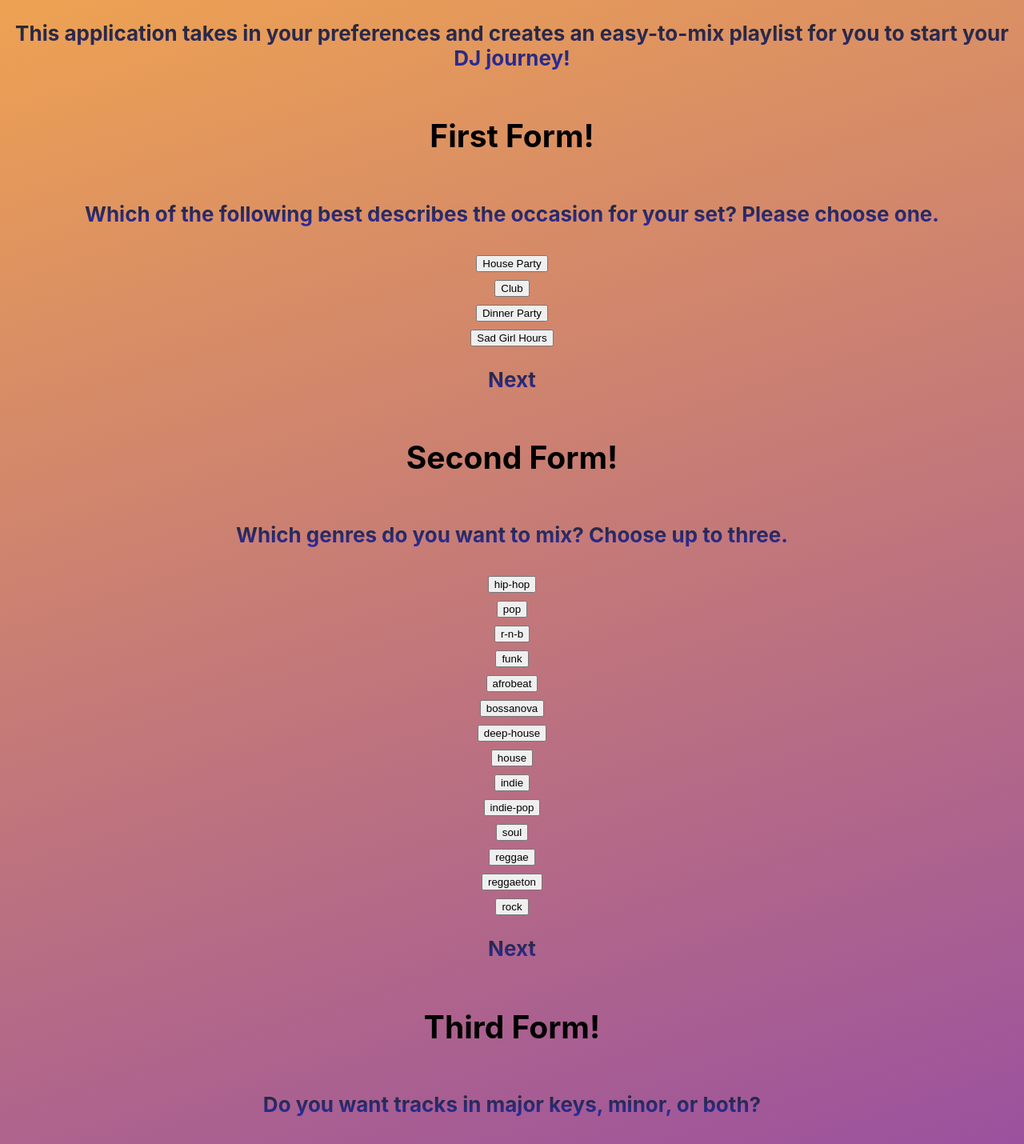
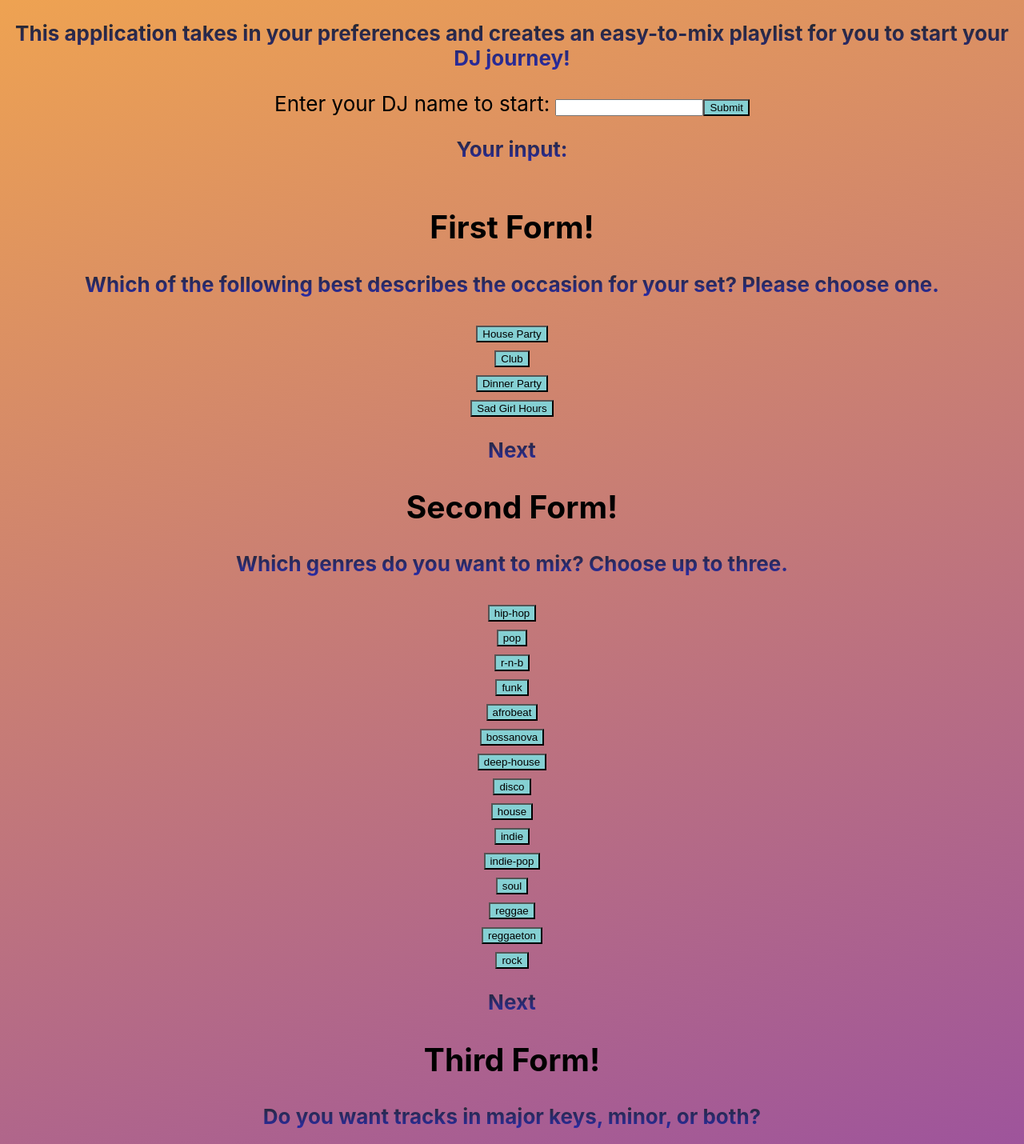
Before and after one commit to red-med/go-dj-scratch, a React (Create React App) app: page / in a window 1280 px wide. Shown: the part 320-1750 px from the top of the page at 80% size. Built offline with nearby package versions, Linux system fonts and the light colour scheme; no server answers.

Commit message:
completed song recc functionality up through song preview. next is to add user feed back and add last questions for playlist.

```diff
--- a/src/App.css
+++ b/src/App.css
@@ -66,3 +66,8 @@ p {
   justify-content: center;
   font-size: calc(10px + 2vmin);
 }
+
+button {
+  /* color: bisque; */
+  background-color: rgb(133, 208, 211);
+}
--- a/src/App.js
+++ b/src/App.js
@@ -2,6 +2,7 @@ import './App.css';
 import axios from 'axios';
 import React, { useState, useEffect, Suspense, lazy } from 'react';
 import SpotifyLogin from './components/SpotifyLogin';
+import SongRecc from './components/SongRecc';
 
 const SettingForm = lazy(() => import('./components/SettingForm'));
 const GenreForm = lazy(() => import('./components/GenreForm'));
@@ -10,15 +11,39 @@ const PopForm = lazy(() => import('./components/PopForm'))
 
 
 const SETTING_OPTIONS = ["House Party", "Club", "Dinner Party", "Sad Girl Hours"]
-const GENRE_OPTIONS = ["hip-hop", "pop", "r-n-b", "funk", "afrobeat", "bossanova", "deep-house","house", "indie", "indie-pop", "soul", "reggae", "reggaeton", "rock"]
+const GENRE_OPTIONS = ["hip-hop", "pop", "r-n-b", "funk", "afrobeat", "bossanova", "deep-house","disco", "house", "indie", "indie-pop", "soul", "reggae", "reggaeton", "rock"]
 const MODE_OPTIONS = ["major", "minor", "both"];
 const POP_OPTIONS = ["obscure", "popular", "mix"];
 
 function App() {
+  const [DJName, setDJName] = useState("");
+  const [DJData, setDJData] = useState([]);
   const [setting, setSetting] = useState("");
-  const [genres, setGenres] = useState("");
+  const [genres, setGenres] = useState(null);
   const [mode, setMode] = useState(0);
-  const [popularity, setPopularity] = useState(0);
+  const [popularity, setPopularity] = useState();
+  const [reccData, setReccData] = useState([]);
+
+  const handleName = (event) => {
+    setDJName(event.target.value)
+  }
+  const createDJ = (event) => {
+    event.preventDefault();
+    console.log("made it to createDJ");
+    const requestBody = {"name": `${DJName}`};
+    axios.post("http://127.0.0.1:5000/start1", requestBody)
+      .then((result) => {
+        console.log(result.data);
+        setDJData(result.data.DJ);
+
+      })
+      .catch((err) => {console.log(err)});
+      console.log(DJData);
+  };
+  // const getSongRecc = () => {
+  //   const DJid = DJData[0].id;
+
+  // }
 
   const updateSetting = (settingOption) => {
       setSetting(settingOption);
@@ -26,17 +51,22 @@ function App() {
     }
 
   const updateGenre = (genreSelected) => {
-    if (genres) {
+    if (genres === null) {
+      setGenres(genreSelected);
+
+    } else {
       setGenres(genres + ',' + genreSelected);
-    } else {
-      setGenres(genreSelected);
     }
-      setGenres(genres + ',' + genreSelected);
+      // setGenres(genres + ',' + genreSelected);
       console.log(genres);
 
   }
   const updateMode = (selection) => {
-    setMode(selection);
+    if (selection === "minor"){
+      setMode(0);
+    } else {
+      setMode(1);
+    }
     console.log(selection);
     console.log(mode);
   }
@@ -90,18 +120,31 @@ function App() {
   const genretoQuery = () => {
     //maybe not needed?
   }
-  const quizToQuery = (settingtoQuery) => {
+  const quizToQuery = async () => {
     //return to this once all query functions are done. not yet passed down.
+
     let patchyBody = {};
     const settingResult = settingtoQuery();
     for (const [key, value] of Object.entries(settingResult)) {
         patchyBody[key] = value;
     }
-    patchyBody["genre_seeds"] = genres;
+    patchyBody["market"]="US";
+    patchyBody["limit"] = 1;
+    patchyBody["seed_genres"] = genres;
     patchyBody["max_mode"] = mode;
     patchyBody["popularity"] = popularity;
-    console.log(patchyBody)
+    console.log(patchyBody);
+    return (axios.patch(`http://127.0.0.1:5000/start1/${DJData.id}`, patchyBody)
+      .then((result) => {
+        console.log(result.data);
+        setReccData(result.data);
+
+      })
+      .catch((err) => {
+        console.log(err)
+      }))
   }
+
   const showNextForm = (nextFormFunc) => {
     // what do I want to do here? maybe instead of including this "NEXT" button
     // in very form component I should have a separate component I can just call
@@ -121,6 +164,16 @@ function App() {
             This application takes in your preferences and creates an easy-to-mix playlist
             for you to start your DJ journey!
           </p>
+
+          <form onSubmit={createDJ}>
+            <label>Enter your DJ name to start: </label>
+            <input type="text" onChange={handleName} name="name"></input>
+            <button type={"submit"}>Submit</button>
+          </form>
+
+          <div>
+            <p>Your input: {DJName}</p>
+          </div>
           {/* {<SpotifyLogin></SpotifyLogin>} */}
           {/* <a
             className="Login-link bg-blue-500 hover:bg-blue-700 text-white font-bold py-4 px-8 rounded focus:outline-none focus:shadow-outline"
@@ -132,6 +185,7 @@ function App() {
             Login to Spotify
 
           </a> */}
+          <form onSubmit={(event) => {event.preventDefault(); quizToQuery();}}>
             <Suspense fallback={<p>Loading...</p>}>
               <h2>First Form!</h2>
               <SettingForm setting={setting} settingOptions={SETTING_OPTIONS} updateSetting={updateSetting} settingtoQuery={settingtoQuery}></SettingForm>
@@ -144,13 +198,20 @@ function App() {
 
             <Suspense fallback={<p>Loading...</p>}>
               <h2> Third Form!</h2>
-            <ModeForm mode={mode} modeOptions={MODE_OPTIONS} updateGenre={updateMode}></ModeForm>
+              <ModeForm mode={mode} modeOptions={MODE_OPTIONS} updateMode={updateMode}></ModeForm>
             </Suspense>
 
             <Suspense fallback={<p>Loading...</p>}>
               <h2> Fourth Form!</h2>
               <PopForm popularity={popularity} popOptions={POP_OPTIONS} updatePop={updatePop}></PopForm>
             </Suspense>
+            <button type={"submit"}>Submit</button>
+          </form>
+
+          {reccData.artist ? (<Suspense fallback={<p>Loading suggestion...</p>}>
+              <h2> RECC Form!</h2>
+              <SongRecc reccData={reccData}></SongRecc>
+            </Suspense>) : <p>something is wrong</p>}
 
 
       </main>
--- a/src/components/GenreButton.js
+++ b/src/components/GenreButton.js
@@ -9,7 +9,7 @@ const GenreButton = ({ genreOption, updateGenre }) => {
 
     return (
         <div className="genre_button">
-            <button className='DJgenres' onClick={() => {updateGenre(genreOption);}}>{genreOption}</button>
+            <button className='DJgenres' onClick={(event) => {event.preventDefault(); updateGenre(genreOption);}}>{genreOption}</button>
         </div>
     );
 }
--- a/src/components/ModeButton.js
+++ b/src/components/ModeButton.js
@@ -9,7 +9,7 @@ const ModeButton = ({ modeOption, updateMode }) => {
 
     return (
         <div className="mode_button">
-            <button className='DJmodes' onClick={() => {updateMode(modeOption);}}>{modeOption}</button>
+            <button className='DJmodes' onClick={(event) => {event.preventDefault(); updateMode(modeOption);}}>{modeOption}</button>
         </div>
     );
 }
--- a/src/components/PopButton.js
+++ b/src/components/PopButton.js
@@ -9,7 +9,7 @@ const PopButton = ({ popOption, updatePop }) => {
 
     return (
         <div className="popularity_button">
-            <button className='DJpop' onClick={() => {updatePop(popOption);}}>{popOption}</button>
+            <button className='DJpop' onClick={(event) => {event.preventDefault(); updatePop(popOption);}}>{popOption}</button>
         </div>
     );
 }
--- a/src/components/SettingButton.js
+++ b/src/components/SettingButton.js
@@ -18,7 +18,7 @@ const SettingButton = ({setting, settingOption, updateSetting}) => {
 
     return (
         <div className="'DJ_setting_button'">
-            <button className='DJsetting' onClick={() => {updateSetting(settingOption);}}>{settingOption}</button>
+            <button className='DJsetting' onClick={(event) => {event.preventDefault(); updateSetting(settingOption);}}>{settingOption}</button>
         </div>
     );
 };
--- /dev/null
+++ b/src/components/SongRecc.js
@@ -0,0 +1,26 @@
+import React from 'react';
+import axios from 'axios';
+import { useState } from 'react';
+import PropTypes from 'prop-types';
+
+const SongRecc = ({reccData}) => {
+
+    const play = () => {
+        new Audio(reccData.song_preview).play();
+    }
+    const art = reccData.album_art.url;
+
+    return (
+        <div>
+            <p>Thanks for that info! Quick vibe check...</p>
+            <p>How do we feel about this track?</p>
+            <div>
+                {reccData.album_art && <img src={art} width={reccData.album_art.width} height={reccData.album_art.height} alt="Album Art"></img>}
+                {/* {reccData.album_art.length ? <img src={art} width={reccData.album_art.width} height={reccData.album_art.height} alt="Album Art"></img> : <p>No Art Available</p>} */}
+                <p>Suggested Track: {reccData.song_title} by {reccData.artist}</p>
+                {reccData.song_preview && <button onClick={play}>Play Preview</button>}
+            </div>
+        </div>
+    )
+}
+export default SongRecc;
```
Lines whose indentation alone changed are shown as unchanged.
